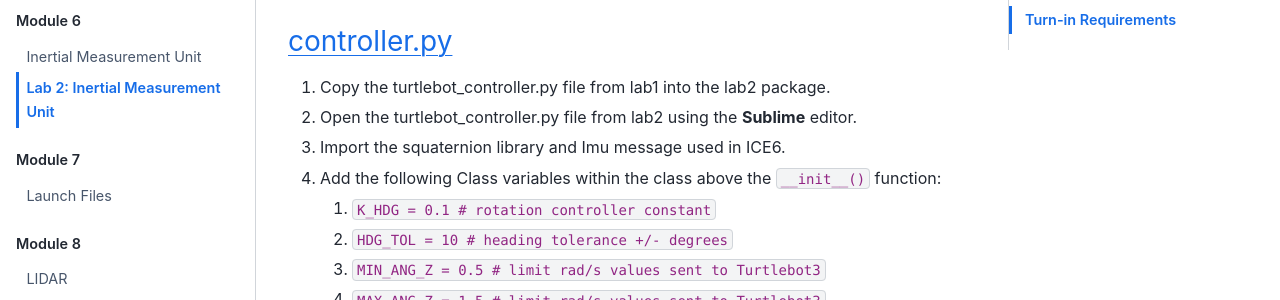
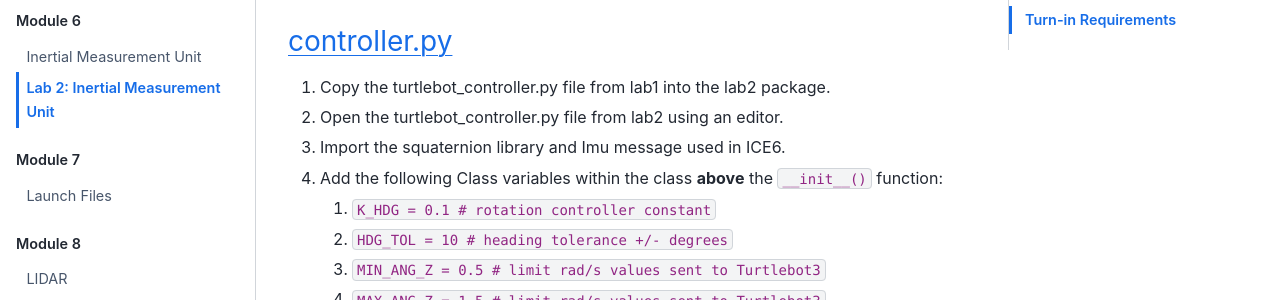
Before and after one commit to stanbaek/ece387_book, a Jupyter Book: the page built from docs/Module6_IMU/Lab2_IMU.md, in a window 1280 px wide and 900 px high, scrolled down 414 px. Shown: the part 153-453 px from the top of the window. Built offline with Jupyter Book 1.0.4 settings and Sphinx 7.4.7 and the Sphinx Book theme 1.1.4, drawn with Linux system fonts in a browser that asks for light colours.

Commit message:
Updated lab2

```diff
--- a/docs/Module6_IMU/Lab2_IMU.md
+++ b/docs/Module6_IMU/Lab2_IMU.md
@@ -10,11 +10,11 @@ In the `/master_ws/src/ece387_master_sp2X-USERNAME/master` folder, create a **la
 ### controller.py
 1. Copy the turtlebot_controller.py file from lab1 into the lab2 package.
 
-1. Open the turtlebot_controller.py file from lab2 using the **Sublime** editor.
+1. Open the turtlebot_controller.py file from lab2 using an editor.
 
 1. Import the squaternion library and Imu message used in ICE6.
 
-1. Add the following Class variables within the class above the `__init__()` function:
+1. Add the following Class variables within the class **above** the `__init__()` function:
 
     1. `K_HDG = 0.1 # rotation controller constant`
     1. `HDG_TOL = 10 # heading tolerance +/- degrees`
```
Also changed, not shown: docs/Module6_IMU/IMU.md (+1 -1 lines).
